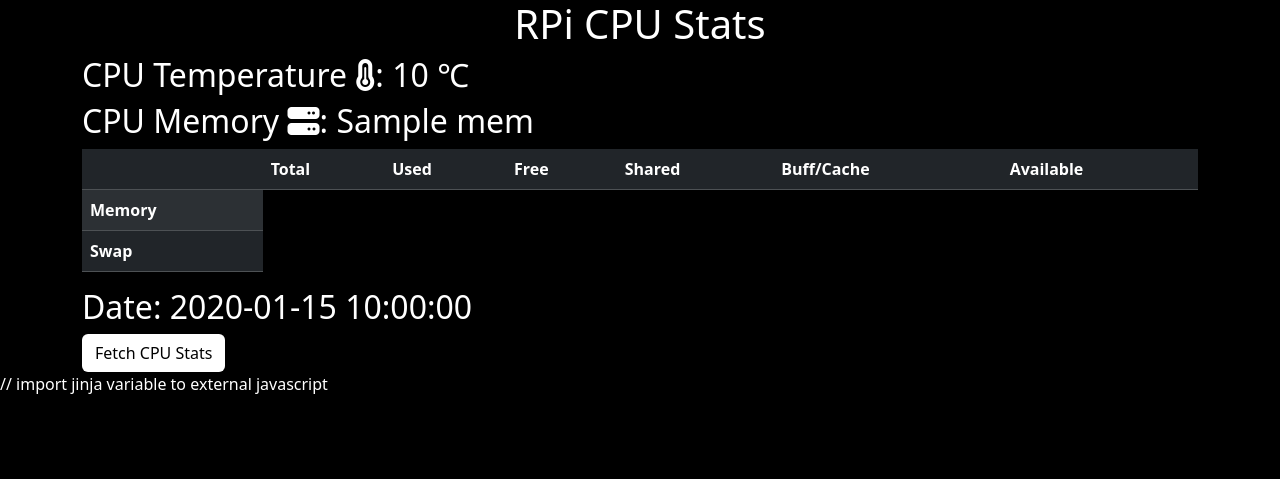
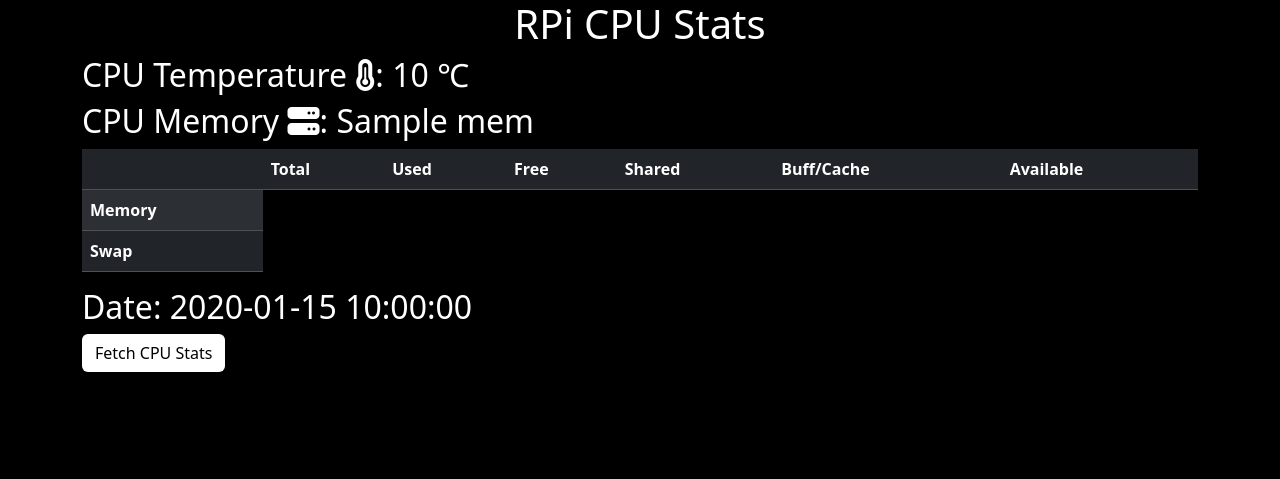
Before and after one commit to Tth101/RPi-projects, a Flask app: template CPUStatpage/app/templates/index.html in a window 1280 px wide. Shown: the top 479 px of the page. Run offline with Flask 3, Linux system fonts and the light colour scheme; the template is opened without the code that fills it: most values are stand-ins (such as "Sample title", 1, 10 or a date in 2020); lists and menus that the app fills with data are empty; some libraries are stand-ins or nearby versions.

Commit message:
troubleshooting

```diff
--- a/CPUStatpage/app/templates/index.html
+++ b/CPUStatpage/app/templates/index.html
@@ -52,7 +52,9 @@
         <a class="btn" href="/update">Fetch CPU Stats</a>
     </div>
     <script src="https://cdn.jsdelivr.net/npm/bootstrap@5.3.3/dist/js/bootstrap.bundle.min.js" integrity="sha384-YvpcrYf0tY3lHB60NNkmXc5s9fDVZLESaAA55NDzOxhy9GkcIdslK1eN7N6jIeHz" crossorigin="anonymous"></script>
-    <script>const data = '{{ mem }}' </script> // import jinja variable to external javascript
-    <script src="script.js"></script>
+    <script>
+        const data = '{{ mem }}'
+    </script> <!--import jinja variable to external javascript-->
+    <script src="../static/script.js"></script>
 </body>
 </html>
```
